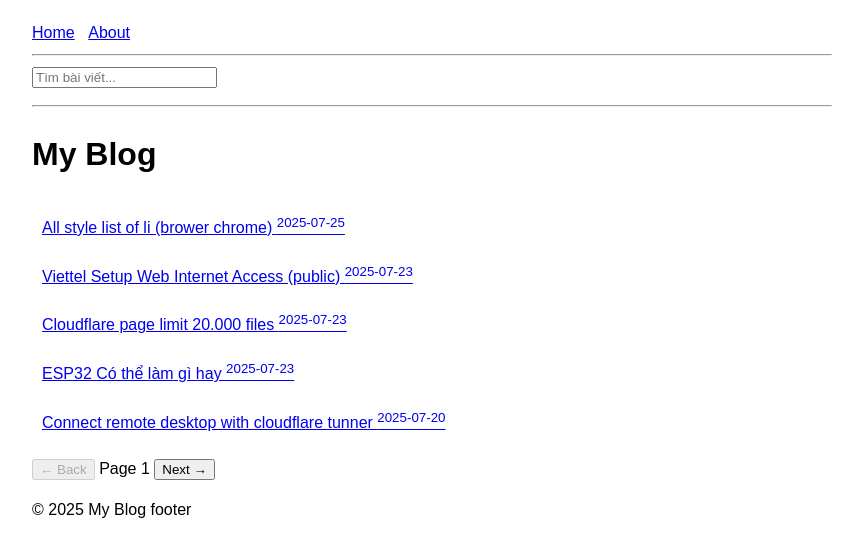
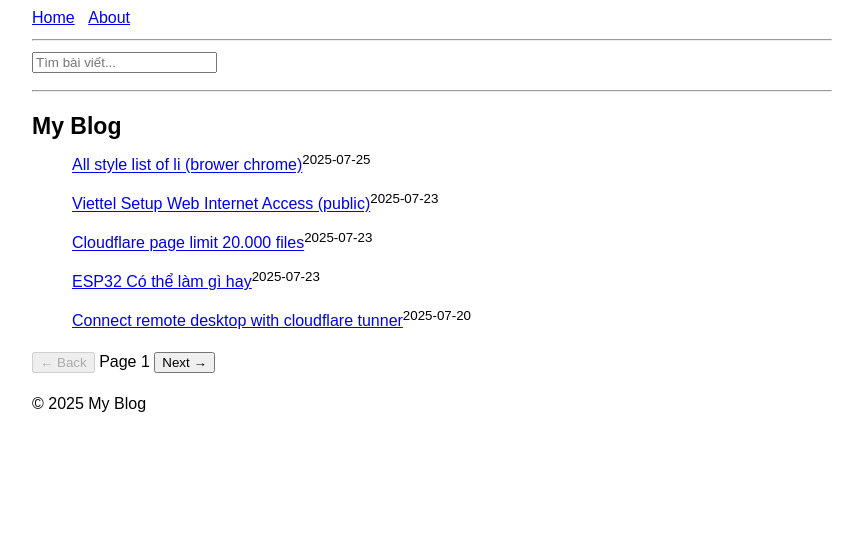
Before and after one commit to tranchausky/blog, a Jekyll site: the page built from index.md, in a window 1280 px wide. Shown: the top 557 px of the page, without its empty margins (208-1071 px from the left). Built offline with Jekyll 4.4.1, drawn with Linux system fonts in a browser that asks for light colours.

Commit message:
update nav

```diff
--- a/_includes/footer.html
+++ b/_includes/footer.html
@@ -1,5 +1,5 @@
  <footer>
-<p>&copy; 2025 My Blog footer</p>
+<p>&copy; 2025 My Blog</p>
 </footer>
 
 
--- a/_includes/header.html
+++ b/_includes/header.html
@@ -1,4 +1,4 @@
-<nav>
+<nav id="nav">
     <a href="/">Home</a>
     <a href="/about">About</a>
 </nav>
--- a/assets/js/my-script.js
+++ b/assets/js/my-script.js
@@ -56,7 +56,7 @@
 
   paginated.forEach(post => {
     const item = document.createElement('div');
-    item.innerHTML = `<a href="${post.url}">${post.title} <sup>${convertUlrDate(post.url)}</sup></a>`;
+    item.innerHTML = `<a href="${post.url}">${post.title}</a><sup>${convertUlrDate(post.url)}</sup>`;
     container.appendChild(item);
   });
 
--- a/assets/main.css
+++ b/assets/main.css
@@ -3,11 +3,14 @@
       max-width: 800px;
       margin: auto;
       padding: 20px;
-      line-height: 1.6;
+      line-height: 1.6;margin-top: 0; padding-top: 0;
     }
     nav a {
       margin-right: 10px;
     }
+    h1{font-size: 23px; margin-bottom: 0;}
     #disqus_thread{border: 1px solid #80808052; padding: 10px; max-width: 500px; margin: auto; margin-top: 100px; margin-bottom: 30px;}
 #pagination{margin-top: 10px;}
-#post-list >div{padding: 10px;}
+#post-list{padding-left: 20px;}
+#post-list >div{padding: 5px;padding-left: 20px;}
+#nav{padding-top: 5px; background-color: white; position: sticky; top: 0px;}
```
